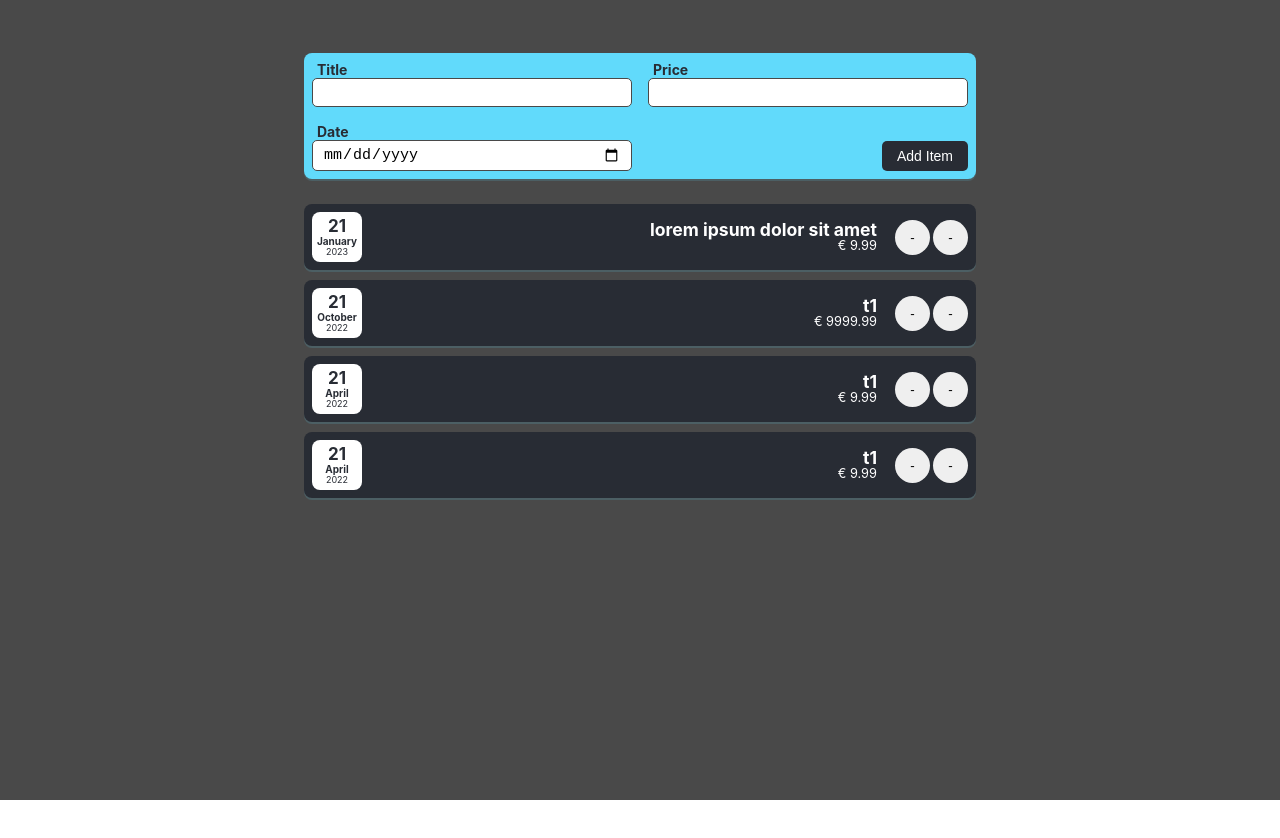
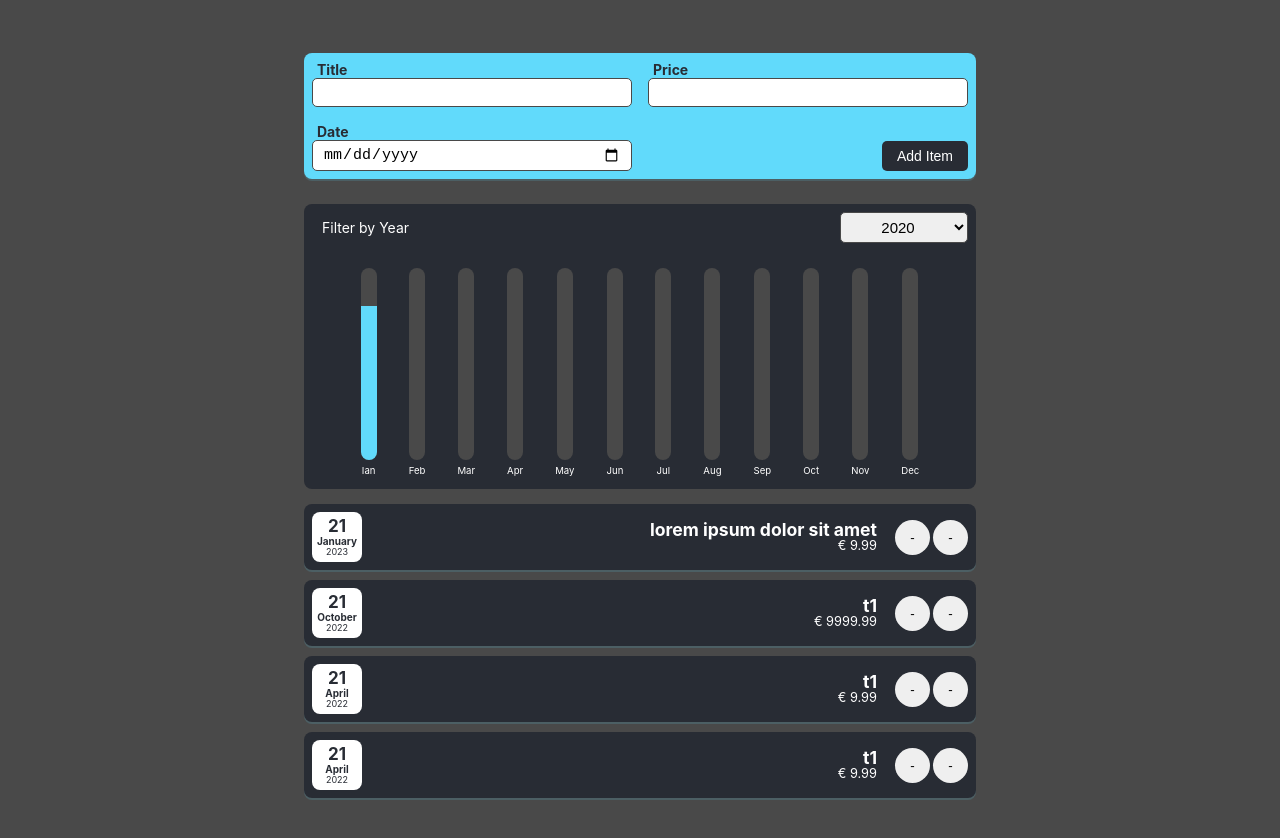
Before and after one commit to RetroCIB/react-the-complete-guide-incl-redux--01, a React (Create React App) app: page / in a window 1280 px wide. Shown: the top 838 px of the page. Before the commit the page ends 800 px from the top, so only its background shows below. Built offline with nearby package versions, Linux system fonts and the light colour scheme; the HTML template or start-up script is replaced by a standard one.

Commit message:
mutat in ui card design carduri + design filtru

```diff
--- a/src/App.js
+++ b/src/App.js
@@ -2,17 +2,31 @@ import Item from "./components/Item/Item";
 
 import './App.css';
 import Formular from "./components/Formular/Formular";
+import Filter from "./components/Filter/Filter";
 
 function App() {
+
+    const addItemHandler = (itemData) => {
+        console.log('App|addItemHandler|', itemData);
+    }
+
+    const filterYearHandler = (year) => {
+        console.log('App|filterHandler|', year);
+    }
+
     return (
         <div className="App">
 
-            <Formular/>
+            <Formular onAddItem={addItemHandler}/>
+
+            <Filter onChangeYear={filterYearHandler}/>
 
             <Item options={{title: 'lorem ipsum dolor sit amet', price: 9.99, date: new Date(2022, 12, 21)}}/>
             <Item options={{title: 't1', price: 9999.99, date: new Date(2022, 9, 21)}}/>
             <Item options={{title: 't1', price: 9.99, date: new Date(2022, 3, 21)}}/>
             <Item options={{title: 't1', price: 9.99, date: new Date(2022, 3, 21)}}/>
+
+
         </div>
     );
 }
--- /dev/null
+++ b/src/components/Filter/Filter.css
@@ -0,0 +1,76 @@
+.filter {
+    background: var(--dark-gray);
+    margin-top: 5px;
+    margin-bottom: 10px;
+
+    display: flex;
+    flex-direction: column;
+    justify-content: center;
+    align-items: center;
+}
+
+.filter .filter-select {
+    display: flex;
+    justify-content: space-between;
+    align-items: center;
+    width: 100%;
+    padding: 0 0 0 10px;
+    font-size: 14px;
+}
+
+.filter .filter-select select {
+    border: 1px solid var(--light-gray);
+    border-radius: 5px;
+    padding: 5px 10px;
+    font-size: 15px;
+    display: block;
+    width: 8rem;
+    text-align: center;
+}
+
+.filter .filter-data {
+    display: flex;
+    width: 100%;
+    margin-top: 20px;
+}
+
+.filter .filter-data ul {
+    list-style-type: none;
+    padding: 5px 20px;
+    width: 100%;
+    display: flex;
+    justify-content: center;
+    align-items: center;
+    gap: 2rem;
+
+}
+
+.filter .filter-data ul > li{
+    display:flex;
+    flex-direction: column;
+    justify-content: center;
+    align-items: center;
+}
+
+.filter .filter-data ul > li >div{
+    background: var(--light-gray);
+    width: 1rem;
+    height: 12rem;
+    border-radius: 0.5rem;
+    display:flex;
+    justify-content: flex-end;
+    flex-direction: column;
+    overflow: hidden;
+}
+
+.filter .filter-data ul > li >div > div{
+    background: var(--blue);
+    height: 80%;
+    width:100%;
+    display:block;
+}
+
+.filter .filter-data ul > li >span{
+    font-size: 0.6rem;
+    margin-top: 5px;
+}
--- /dev/null
+++ b/src/components/Filter/Filter.js
@@ -0,0 +1,86 @@
+import React from "react";
+import Card from "../UI/Card";
+
+import './Filter.css';
+
+const Filter = (props) => {
+
+    const changeYearHandler = (event) => {
+        const year = event.target.value;
+        props.onChangeYear(year);
+    }
+
+    return (
+        <Card className="filter">
+            <div className="filter-select">
+                <div>
+                    Filter by Year
+                </div>
+                <select onChange={changeYearHandler}>
+                    <option value='2020'>2020</option>
+                    <option value='2021'>2021</option>
+                    <option value='2022'>2022</option>
+                    <option value='2023'>2023</option>
+                </select>
+            </div>
+
+            <div className="filter-data">
+                <ul>
+                    <li>
+                        <div>
+                            <div></div>
+                        </div>
+                        <span>Ian</span>
+                    </li>
+                    <li>
+                        <div></div>
+                        <span>Feb</span>
+                    </li>
+                    <li>
+                        <div></div>
+                        <span>Mar</span>
+                    </li>
+                    <li>
+                        <div></div>
+                        <span>Apr</span>
+                    </li>
+                    <li>
+                        <div></div>
+                        <span>May</span>
+                    </li>
+                    <li>
+                        <div></div>
+                        <span>Jun</span>
+                    </li>
+                    <li>
+                        <div></div>
+                        <span>Jul</span>
+                    </li>
+                    <li>
+                        <div></div>
+                        <span>Aug</span>
+                    </li>
+                    <li>
+                        <div></div>
+                        <span>Sep</span>
+                    </li>
+                    <li>
+                        <div></div>
+                        <span>Oct</span>
+                    </li>
+                    <li>
+                        <div></div>
+                        <span>Nov</span>
+                    </li>
+                    <li>
+                        <div></div>
+                        <span>Dec</span>
+                    </li>
+                </ul>
+            </div>
+
+        </Card>
+    )
+}
+
+export default Filter;
--- a/src/components/Formular/Form.js
+++ b/src/components/Formular/Form.js
@@ -2,7 +2,7 @@ import React, {useState} from "react";
 
 import './Form.css';
 
-const Form = () => {
+const Form = (props) => {
 
     const [titleValue, setTitleValue] = useState('');
     const [priceValue, setPriceValue] = useState('');
@@ -18,12 +18,15 @@ const Form = () => {
             date: new Date(dateValue)
         }
 
+        props.onSaveItemDate(itemData);
+
+
         setTitleValue('');
         setPriceValue('');
         setDateValue('');
 
 
-        console.log(itemData);
+        // console.log(itemData);
     }
     const changeTitleHandler = (event) => {
         setTitleValue(event.target.value);
--- a/src/components/Formular/Formular.css
+++ b/src/components/Formular/Formular.css
@@ -1,10 +1,7 @@
 .formular {
-    margin: 5px auto 20px;
-    padding: 8px;
-    width: 95%;
-    max-width: 42rem;
+    margin-top: 5px;
+    margin-bottom: 20px;
     background-color: var(--blue);
-    border-radius: 8px;
     box-shadow: 0 2px 0px var(--blue-shadow);
     display: flex;
     justify-content: space-between;
--- a/src/components/Formular/Formular.js
+++ b/src/components/Formular/Formular.js
@@ -3,13 +3,24 @@ import React, {useState} from "react";
 import './Formular.css';
 
 import Form from "./Form";
+import Card from "../UI/Card";
 
-const Formular = () => {
+const Formular = (props) => {
+
+    const saveItemData = (enteredItemData) => {
+        const itemData = {
+            ...enteredItemData,
+            id: parseInt((Math.random() * 8999999999 + 1000000000), 10).toString(16)
+        }
+        console.log('item|',itemData);
+
+        props.onAddItem(itemData);
+    }
 
     return (
-        <div className="formular">
-            <Form></Form>
-        </div>
+        <Card className="formular">
+            <Form onSaveItemDate={saveItemData}></Form>
+        </Card>
     )
 }
 
--- a/src/components/Item/Item.css
+++ b/src/components/Item/Item.css
@@ -1,10 +1,7 @@
 .item {
-    margin: 5px auto;
-    padding: 8px;
-    width: 95%;
-    max-width: 42rem;
+    margin-top: 5px;
+    margin-bottom: 5px;
     background-color: var(--dark-gray);
-    border-radius: 8px;
     box-shadow: 0 2px 0px var(--blue-shadow);
     display: flex;
     justify-content: space-between;
--- a/src/components/Item/Item.js
+++ b/src/components/Item/Item.js
@@ -4,10 +4,12 @@ import './Item.css';
 import ItemDate from './ItemDate';
 import ItemTitle from "./ItemTitle";
 import ItemPrice from "./ItemPrice";
+import Card from "../UI/Card";
 
 const Item = (props) => {
     return (
-        <div className="item">
+
+        <Card className="item">
 
             <div className="item-content item-content__left">
                 <ItemDate value={props.options.date}></ItemDate>
@@ -30,7 +32,7 @@ const Item = (props) => {
                 </div>
             </div>
 
-        </div>
+        </Card>
     )
 }
 
--- /dev/null
+++ b/src/components/UI/Card.css
@@ -0,0 +1,8 @@
+.card{
+    margin-left:  auto;
+    margin-right:  auto;
+    padding: 8px;
+    width: 95%;
+    max-width: 42rem;
+    border-radius: 8px;
+}
--- /dev/null
+++ b/src/components/UI/Card.js
@@ -0,0 +1,16 @@
+import React from "react";
+
+import './Card.css';
+
+const Card = (props) => {
+
+    const className = 'card ' + props.className;
+
+    return (
+        <div className={className}>
+            {props.children}
+        </div>
+    )
+}
+
+export default Card;
```
